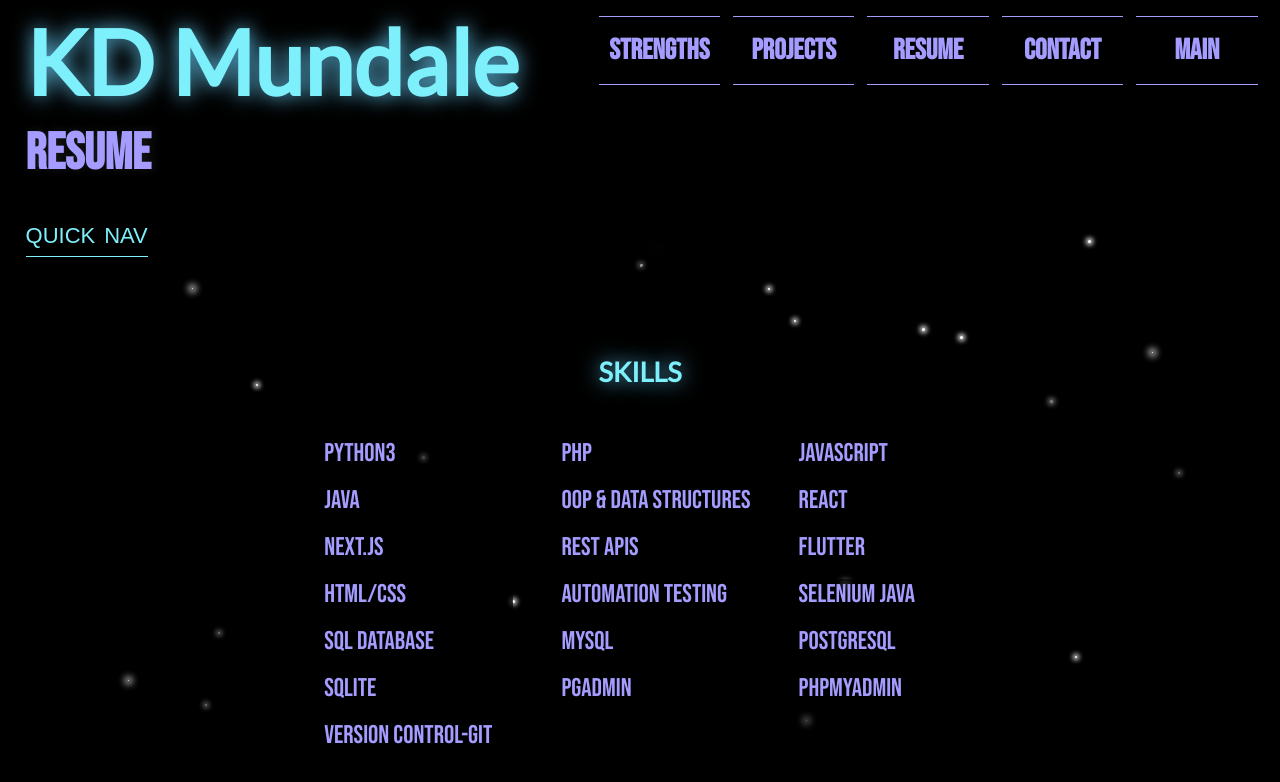
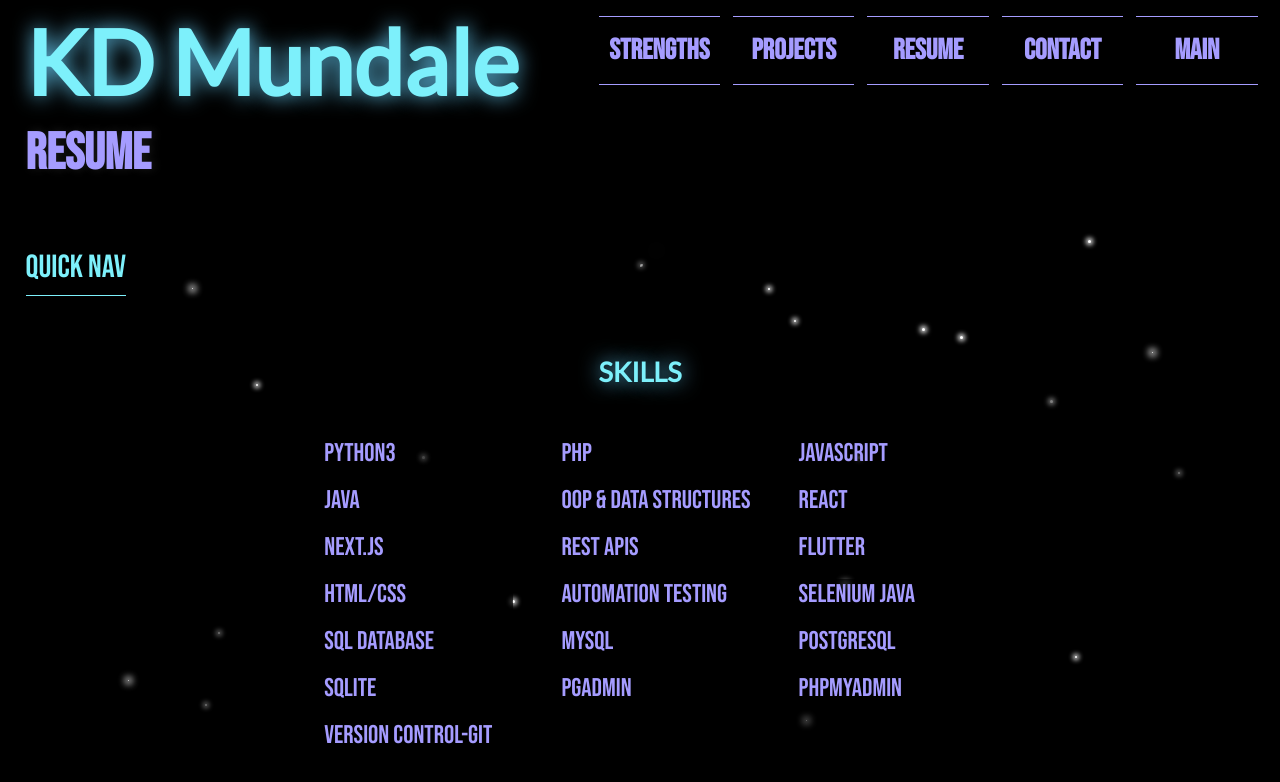
Before and after one commit to kdmundale/Profile-2.0, a Next.js app: page /resume in a window 1280 px wide. Shown: the top 782 px of the page. Built offline with nearby package versions, Linux system fonts and the light colour scheme.

Commit message:
rework resumenav button on resume page for better use with hover display adjust positioning for mobile view

```diff
--- a/pages/resume.js
+++ b/pages/resume.js
@@ -54,15 +54,14 @@
       <Header>
       {blah}
       </Header>
+      <button id={styles.navButton} onClick={toggle}
+        onMouseEnter={() => setIsShown(true)}
+        onMouseLeave={() => setIsShown(false)}
+        type="button" name="button">
+        quick nav
+      </button>
+      {isShown && (
       <nav className={styles.resumeNav}>
-        <button onClick={toggle}
-          onMouseEnter={() => setIsShown(true)}
-          onMouseLeave={() => setIsShown(false)}
-          type="button" name="button">
-          quick nav
-        </button>
-
-        {isShown && (
 
         <div
           onMouseEnter={() => setIsShown(true)}
@@ -84,8 +83,9 @@
             <a>education</a>
           </Link>
         </div>
-        )}
+
       </nav>
+      )}
       <article className={styles.main}>
         <div className={styles.anchor} id="skill_section"/>
         <h2 className={styles.resTitle}>skills</h2>
--- a/styles/Resume.module.css
+++ b/styles/Resume.module.css
@@ -1,31 +1,38 @@
 .resumeNav{
   background-color: rgba(0,0,0,.8);
   position: fixed;
-  top: 6rem; left:2vw;
+  top: 11rem; left:2vw;
   display: flex;
   flex-direction: column;
 }
 
-.resumeNav a,.resumeNav button {
+.resumeNav a{
   color: rgb(125,240,251);
-  font-size: 3.5vw;
-  font-variant: small-caps;
+  font-size: 5.5vw;
+  font-family: 'Bebas Neue', sans-serif;
   text-align: center;
   transition: all .2s ease-in-out;
-  padding: .35rem 0;
+  padding: .5rem 0;
 }
+
 .resumeNav div{
   display: flex;
   flex-direction: column;
   align-items: flex-start;
 }
 
-.resumeNav button{
+#navButton{
+  color: rgb(125,240,251);
+  position: fixed;
+  top: 8rem; left:2vw;
+  font-family: 'Bebas Neue', sans-serif;
   border: none;
   text-align: left;
-  font-size: 4vw;
+  font-size: 6vw;
   border-bottom:1px solid rgb(125,240,251);
   background-color: rgba(0,0,0,.5);
+  transition: all .2s ease-in-out;
+  padding: .5rem 0;
 }
 
 .resumeNav a:hover, .resumeNav button:hover{
@@ -132,12 +139,13 @@
     font-size: 2.5vw;
   }
 
-  .resumeNav {
-    top: 10rem;
+  #navButton{
+    top:12rem;
+    font-size: 3vw;
   }
 
-  .resumeNav button {
-    font-size: 3vw;
+  .resumeNav {
+    top: 16rem;
   }
 
   .resumeNav a{
@@ -153,11 +161,13 @@
     width: 70%;
   }
 
-  .resumeNav{
-    top:13rem;
+  #navButton{
+    top:15rem;
+    font-size: 2.5vw;
   }
-  .resumeNav button {
-    font-size: 2.5vw;
+
+  .resumeNav {
+    top: 20rem;
   }
 
   .resumeNav a{
@@ -194,7 +204,13 @@
     width: 60%;
     padding-top: 5rem;
   }
-  .resumeNav{
-    top:17rem;
+
+  #navButton{
+    top:18rem;
+    font-size: 2.5vw;
+  }
+
+  .resumeNav {
+    top: 23rem;
   }
 }
```
